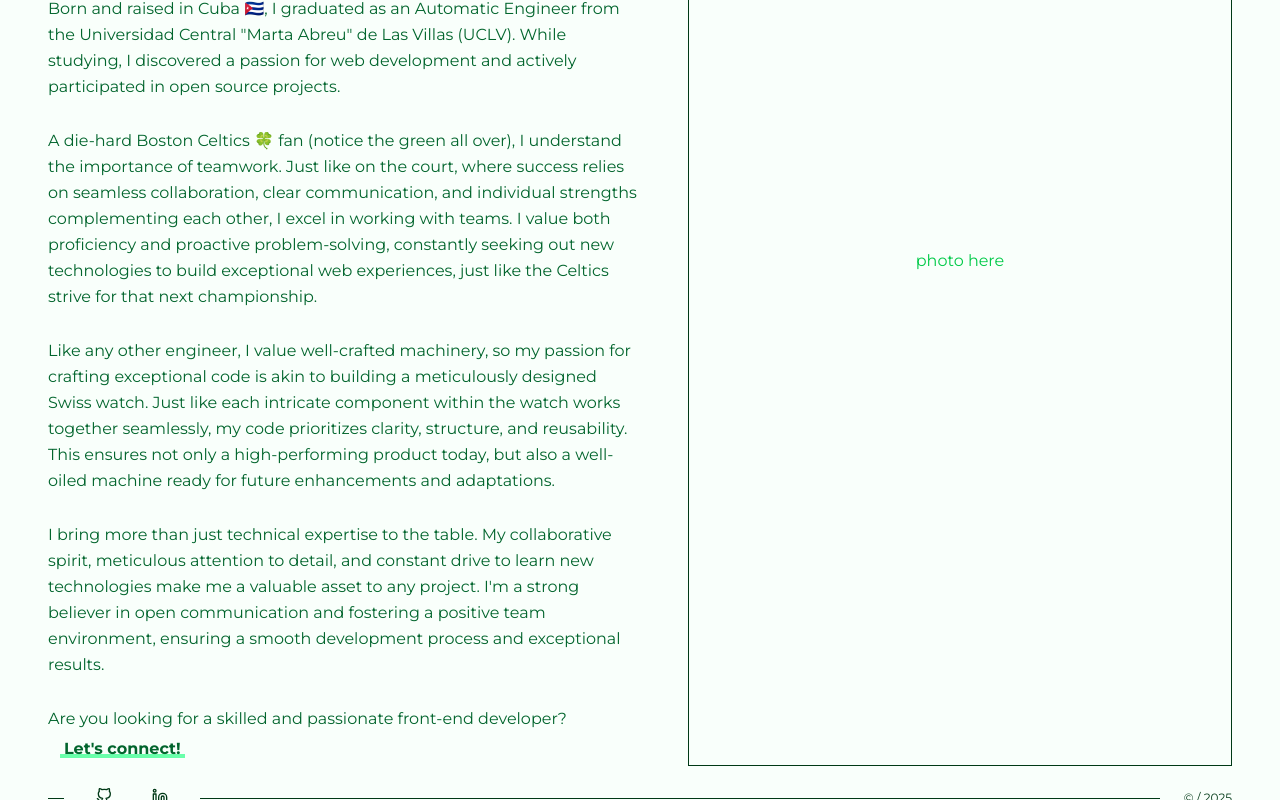
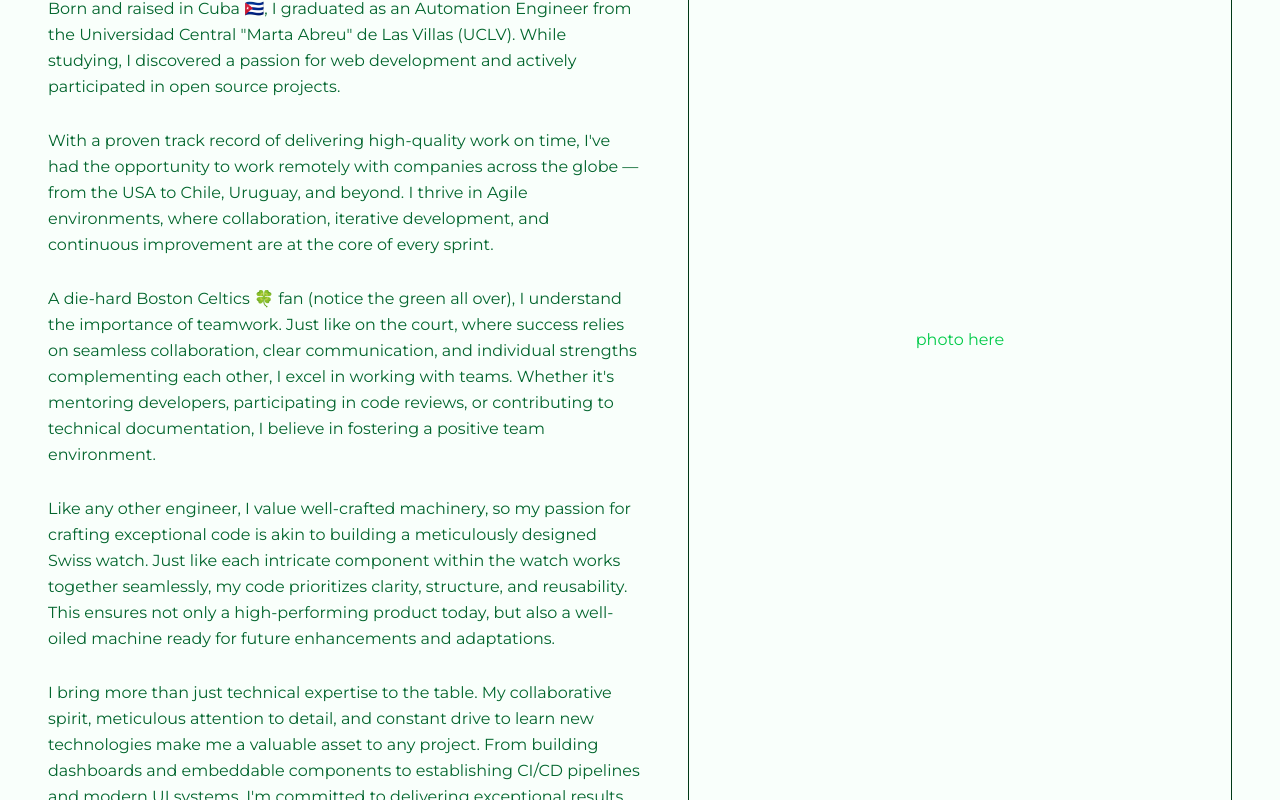
Before and after one commit to durantdurant95/portfolio, a Next.js app: page /about in a window 1280 px wide. Shown: the part 340-1140 px from the top of the page. Built offline with nearby package versions, Linux system fonts and the light colour scheme.

Commit message:
Refactor About page content; correct job title and enhance descriptions for clarity and engagement

```diff
--- a/app/about/page.tsx
+++ b/app/about/page.tsx
@@ -14,19 +14,26 @@ export default function AboutPage() {
           Engineer, Web Developer and competent Problem Solver 💡
         </h2>
         <p className="leading-relaxed text-celtic-900">
-          Born and raised in Cuba 🇨🇺, I graduated as an Automatic Engineer from
+          Born and raised in Cuba 🇨🇺, I graduated as an Automation Engineer from
           the Universidad Central &quot;Marta Abreu&quot; de Las Villas (UCLV).
           While studying, I discovered a passion for web development and
           actively participated in open source projects.
+        </p>
+        <p className="leading-relaxed text-celtic-900">
+          With a proven track record of delivering high-quality work on time,
+          I&apos;ve had the opportunity to work remotely with companies across
+          the globe — from the USA to Chile, Uruguay, and beyond. I thrive in
+          Agile environments, where collaboration, iterative development, and
+          continuous improvement are at the core of every sprint.
         </p>
         <p className="leading-relaxed text-celtic-900">
           A die-hard Boston Celtics 🍀 fan (notice the green all over), I
           understand the importance of teamwork. Just like on the court, where
           success relies on seamless collaboration, clear communication, and
           individual strengths complementing each other, I excel in working with
-          teams. I value both proficiency and proactive problem-solving,
-          constantly seeking out new technologies to build exceptional web
-          experiences, just like the Celtics strive for that next championship.
+          teams. Whether it&apos;s mentoring developers, participating in code
+          reviews, or contributing to technical documentation, I believe in
+          fostering a positive team environment.
         </p>
         <p className="leading-relaxed text-celtic-900">
           Like any other engineer, I value well-crafted machinery, so my passion
@@ -41,12 +48,12 @@ export default function AboutPage() {
           I bring more than just technical expertise to the table. My
           collaborative spirit, meticulous attention to detail, and constant
           drive to learn new technologies make me a valuable asset to any
-          project. I&apos;m a strong believer in open communication and
-          fostering a positive team environment, ensuring a smooth development
-          process and exceptional results.
+          project. From building dashboards and embeddable components to
+          establishing CI/CD pipelines and modern UI systems, I&apos;m committed
+          to delivering exceptional results that stand the test of time.
         </p>
         <p className="leading-relaxed text-celtic-900">
-          Are you looking for a skilled and passionate front-end developer?
+          Are you looking for a skilled and passionate web developer?
           <Link
             className="relative ml-3 inline-block p-1 font-bold transition-all duration-300 ease-in-out before:absolute before:bottom-2 before:left-0 before:-z-10 before:h-1 before:w-full before:bg-celtic-300 hover:scale-[1.02] hover:uppercase before:hover:h-5 before:hover:duration-300"
             href="/contact"
```
